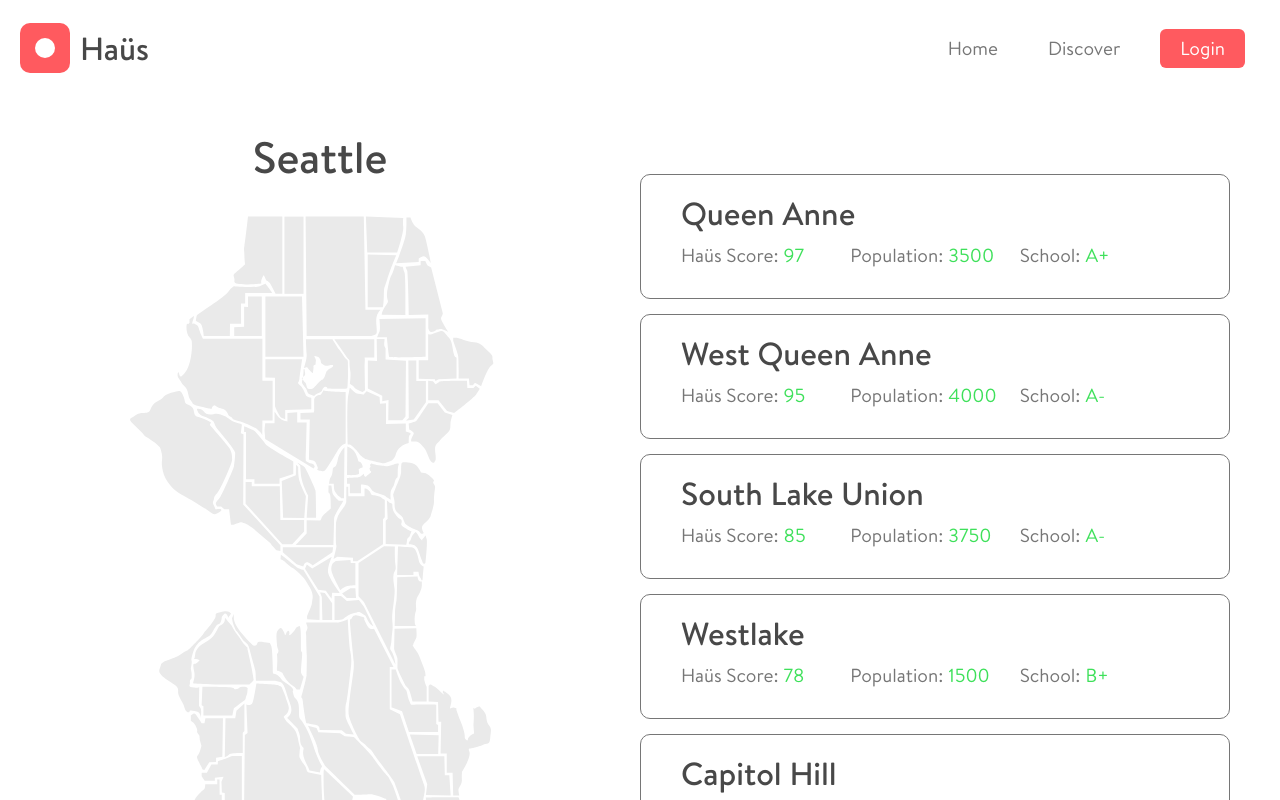
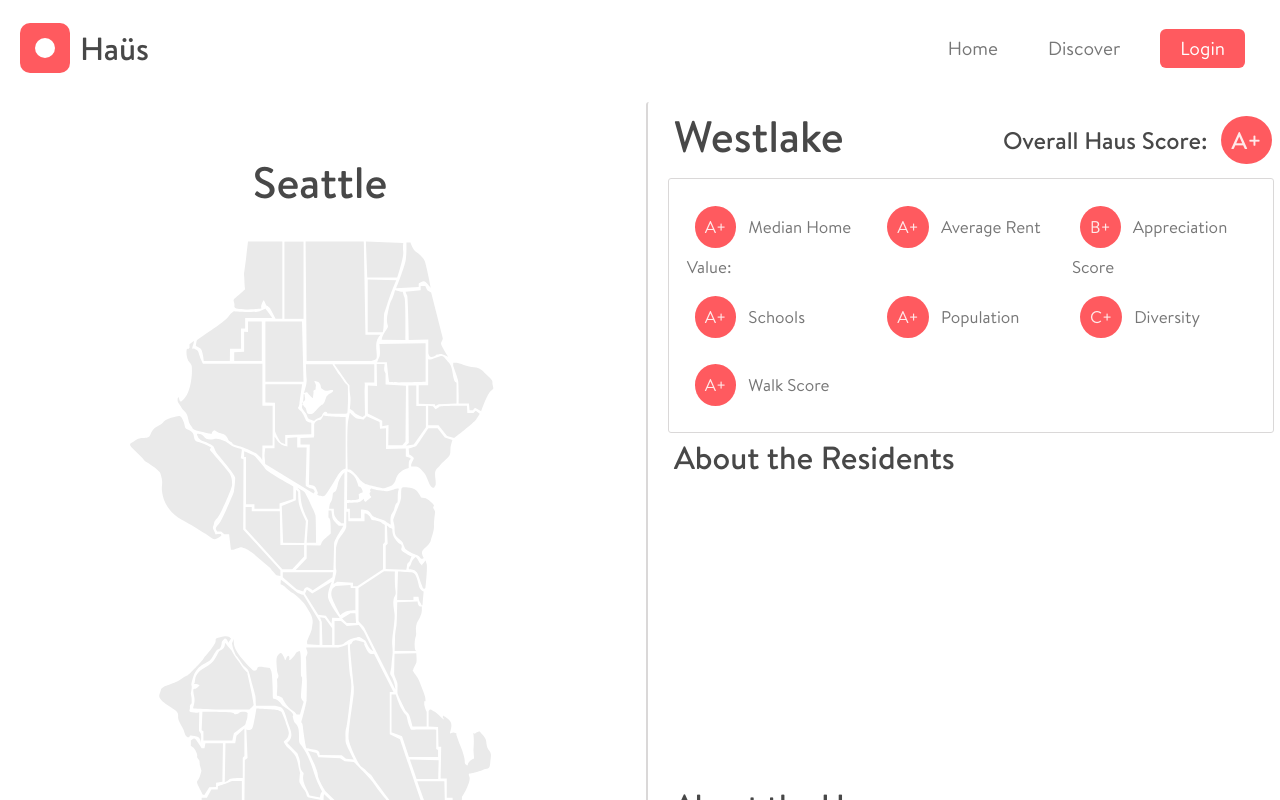
Before and after one commit to kartmanny/haus, a React (Create React App) app: page /haus/discover in a window 1280 px wide. Shown: the top 800 px of the page. Built offline with nearby package versions, Linux system fonts and the light colour scheme.

Commit message:
version 1 dashboard page

```diff
--- a/src/App.js
+++ b/src/App.js
@@ -23,7 +23,7 @@ function App() {
         <Switch>
           <Route exact path="/haus/discover" component={() => <Discover />} />
           <Route
-            exact
+            exacts
             path="/haus/login"
             component={() => (
               <h1
--- /dev/null
+++ b/src/components/Dashboard/Dashboard.js
@@ -0,0 +1,47 @@
+import React from 'react';
+
+import Text from '../Text/Text';
+import styles from './dashboard.module.scss';
+
+const Dashboard = () => {
+    return (
+        <div className={styles.dashboard}>
+            <div className={styles.dashboardNav}>
+                <Text className={styles.dashboardTitle} type="title1">Westlake</Text>
+                <Text type="title3"> Overall Haus Score: <span className={styles.dashboardScore}> A+ </span> </Text>
+            </div>
+            <div className={styles.dashboardContainer}>
+
+                <div className={styles.dashboardReportCard}>
+                    <Text type="regular"> <span className={styles.dashboardScore}> A+ </span> Median Home Value: </Text>
+                    <Text type="regular"> <span className={styles.dashboardScore}> A+ </span> Average Rent </Text>
+                    <Text type="regular"> <span className={styles.dashboardScore}> B+ </span> Appreciation Score </Text>
+                    <Text type="regular"> <span className={styles.dashboardScore}> A+ </span> Schools </Text>
+                    <Text type="regular"><span className={styles.dashboardScore}> A+ </span> Population </Text>
+                    <Text type="regular"><span className={styles.dashboardScore}> C+ </span> Diversity </Text>
+                    <Text type="regular"><span className={styles.dashboardScore}> A+ </span> Walk Score </Text>
+                </div>
+
+                <div className={styles.dashboardStats}>
+                    <Text type="title2" className={styles.dashboardCategoryTitle}>About the Residents</Text>
+                    <div className={styles.dashboardParts}>
+
+                    </div>
+
+                    <Text type="title2" className={styles.dashboardCategoryTitle}>About the Homes</Text>
+                    <div className={styles.dashboardParts}>
+
+                    </div>
+                    <Text type="title2" className={styles.dashboardCategoryTitle}>About the Neighborhood</Text>
+                    <div className={styles.dashboardParts}>
+
+                    </div>
+                </div>
+
+            </div>
+
+        </div>
+    );
+};
+
+export default Dashboard;
--- /dev/null
+++ b/src/components/Dashboard/dashboard.module.scss
@@ -0,0 +1,58 @@
+.dashboard {
+    border-left: #dad8d8 solid 2px;
+    border-radius: 3px;
+    padding-left: 3%;
+    margin: 1%;
+}
+.dashboardContainer {
+    overflow-y: scroll;
+    height: 800px;
+}
+
+.dashboardTitle {
+    justify-content: center;
+}
+
+.dashboardScore {
+    justify-content: right;
+}
+
+.dashboardNav {
+    display: flex;
+    justify-content: space-between;
+    width: 100%;
+    padding: 1%;
+
+}
+
+.dashboardReportCard {
+    display: grid;
+    grid-template-columns: 1fr 1fr 1fr;
+    grid-gap: 1rem;
+    border: #dad8d8 solid 1px;
+    border-radius: 3px;
+    padding: 3%;
+}
+
+.dashboardScore {
+    display: inline-flex;
+    background-color: #ff5a5f;
+    border-radius: 50%;
+    padding: 10px;
+    text-align: center;
+    margin: 8px;
+    color: #ffeaea;
+}
+
+.dashboardStats {
+    display: block;
+}
+
+.dashboardCategoryTitle {
+    width: 100%;
+    padding: 1%;
+}
+
+.dashboardParts {
+    height: 300px;
+}
--- a/src/components/Discover/Discover.js
+++ b/src/components/Discover/Discover.js
@@ -1,6 +1,7 @@
 import React from 'react';
 
-import DiscoverListings from './DiscoverListings';
+//import DiscoverListings from './DiscoverListings';
+import Dashboard from '../Dashboard/Dashboard';
 import Text from '../Text/Text';
 
 import styles from './discover.module.scss';
@@ -16,7 +17,7 @@ const Discover = () => {
         </h2>
         <Map />
       </div>
-      <DiscoverListings />
+      <Dashboard />
     </div>
   );
 };
```
Also changed, not shown: 1 other file (tests, documents, lock files or other folders).
